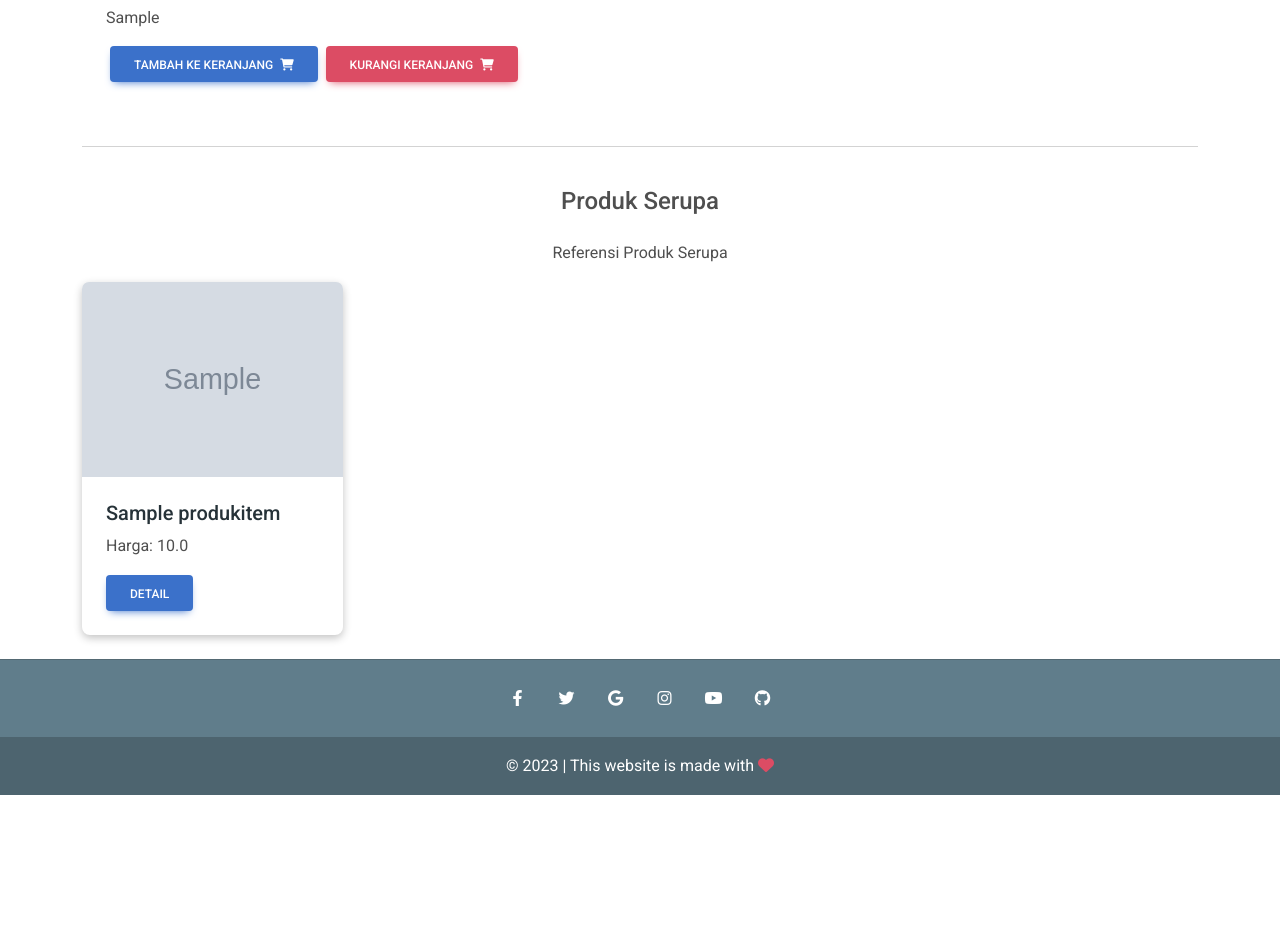
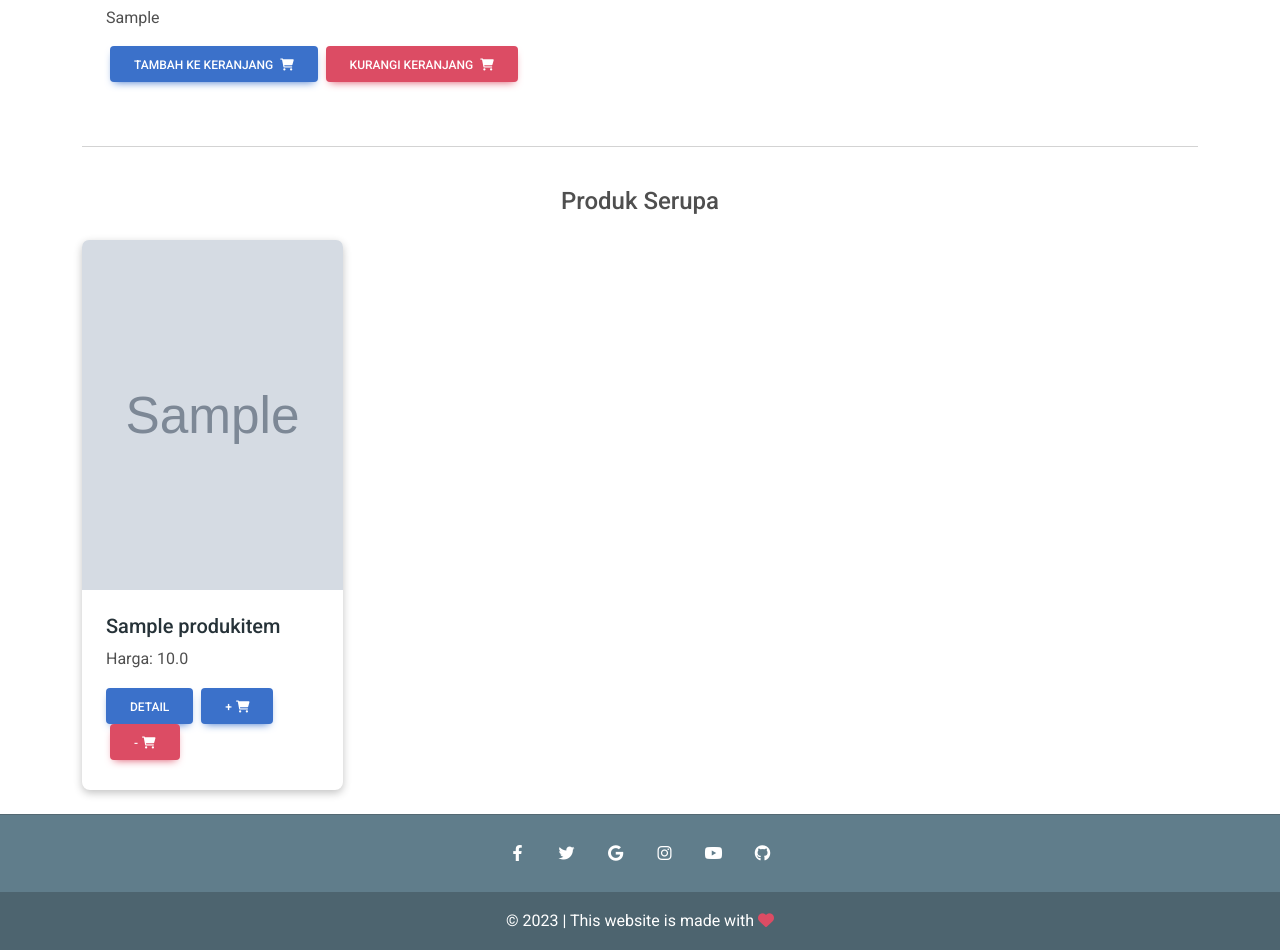
Before and after one commit to louisa311/ecommerce-django-project, a Django app: a page that uses ecomm/ecomm/templates/product_detail.html in a window 1280 px wide. Shown: the part 673-1623 px from the top of the page. Before the commit the page ends 1468 px from the top, so only its background shows below. Run offline with Django 4.2, Linux system fonts and the light colour scheme; tables that the repository leaves empty hold one stand-in row (values such as "Sample post"); grey boxes marked "Sample" are stand-in pictures.

Commit message:
detail produk commit: - ada deskripsi - ada tambah keranjang - ada kurangi keranjang - ada label lengkap - berfungsi dengan baik

```diff
--- a/ecomm/ecomm/templates/product_detail.html
+++ b/ecomm/ecomm/templates/product_detail.html
@@ -72,18 +72,16 @@
             <!--Grid column-->
             <div class="col-md-6 text-center">
                 <h4 class="my-4 h4">Produk Serupa</h4>
-
-                <p>Referensi Produk Serupa</p>
             </div>
             <!--Grid column-->
         </div>
         <!--Grid row-->
 
-        <div class="row">
+        <!-- <div class="row">
             {% for similar_product in similar_products %}
               <div class="col-md-3">
                 <div class="card">
-                  <img src="{{ similar_product.gambar.url }}" class="card-img-top">
+                  <img src="{{ similar_product.gambar.url }}" class="card-img-top" height="350">
                   <div class="card-body">
                     <h5 class="card-title">{{ similar_product.nama_produk }}</h5>
                     <p class="card-text">Harga: {{ similar_product.harga }}</p>
@@ -92,7 +90,23 @@
                 </div>
               </div>
             {% endfor %}
-          </div>
+          </div> -->
+          <div class="row">
+            {% for similar_product in similar_products %}
+            <div class="col-md-3">
+                <div class="card" style="height:550px;">
+                    <img src="{{ similar_product.gambar.url }}" class="card-img-top" height="350">
+                    <div class="card-body">
+                        <h5 class="card-title">{{ similar_product.nama_produk }}</h5>
+                        <p class="card-text">Harga: {{ similar_product.harga }}</p>
+                        <a href="{% url 'toko:produk-detail' similar_product.slug %}" class="btn btn-primary">Detail</a>
+                        <a href="{{ similar_product.get_add_to_cart_url }}" class="btn btn-primary ms-1">+<i class="fas fa-shopping-cart ms-1"></i></a>
+                        <a href="{{ object.get_remove_from_cart_url }}" class="btn btn-danger ms-1" >-<i class="fas fa-shopping-cart ms-1"></i></a>
+                    </div>
+                </div>
+            </div>
+            {% endfor %}
+        </div>
     </div>
 </main>
 <!--Main layout-->
```
